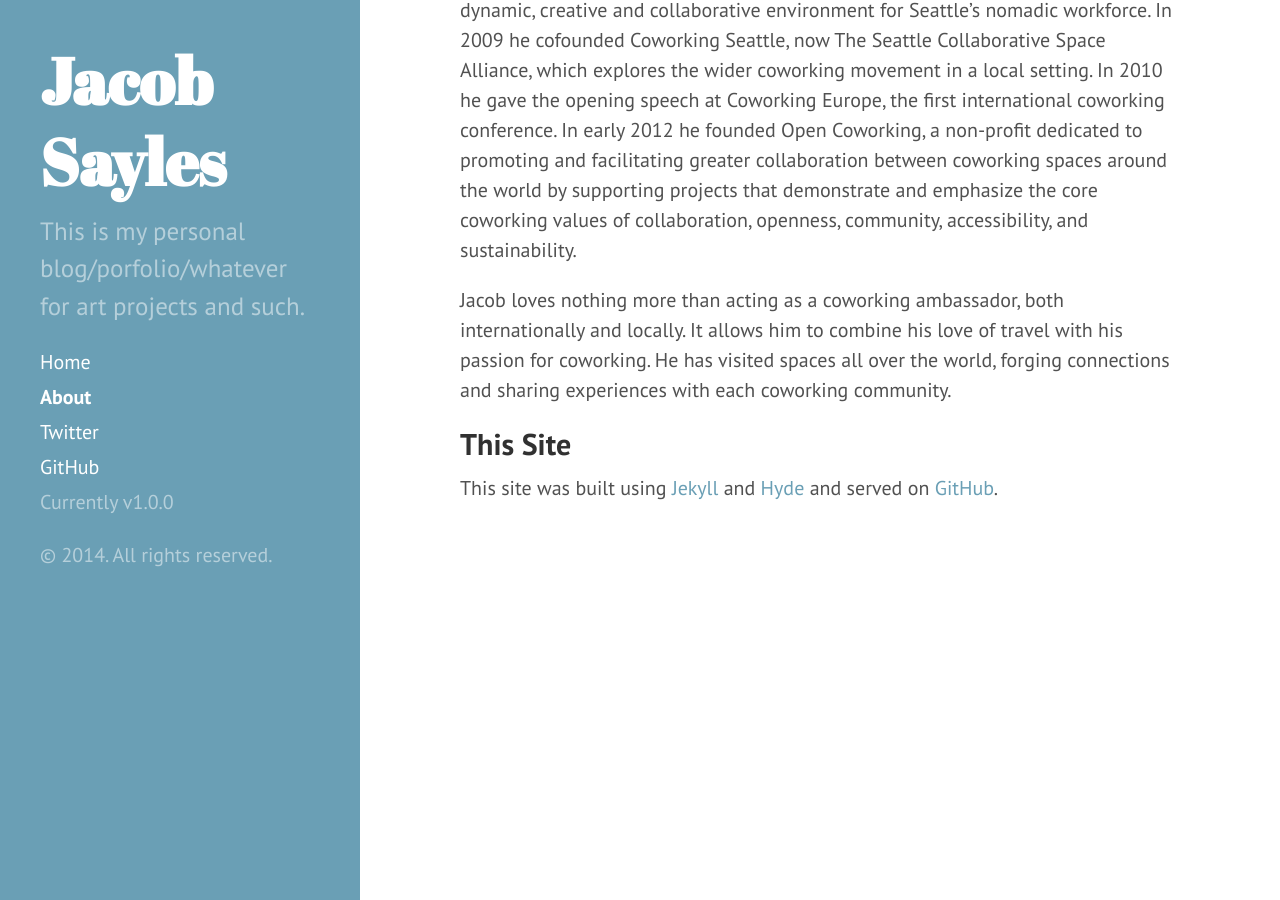
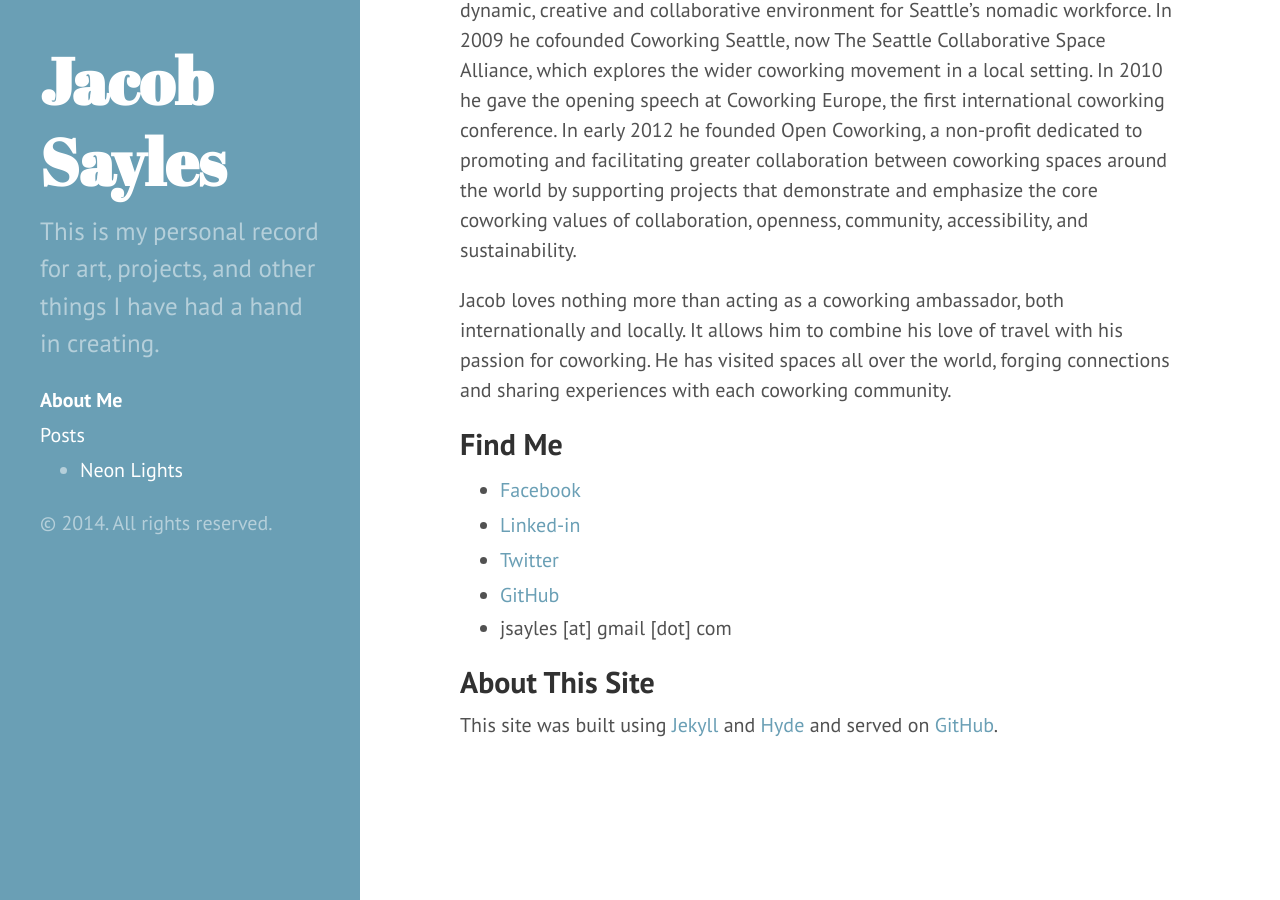
Before and after one commit to jsayles/jsayles.github.io, a Jekyll site: the page built from about.md, in a window 1280 px wide and 900 px high, scrolled down 542 px. Built offline with Jekyll 4.4.1, drawn with Linux system fonts in a browser that asks for light colours; Markdown is read by kramdown in place of the engine named in the settings.

Commit message:
better about page, configuration and posts list

```diff
--- a/_config.yml
+++ b/_config.yml
@@ -11,17 +11,15 @@ permalink:    pretty
 baseurl:      /
 paginate:     1
 
-# Setup
+# Site Details
 title:        Jacob Sayles
-tagline:      'A personal blog'
-description:  'This is my personal blog/porfolio/whatever for art projects and such.'
-#url:          http://jacobsayles.com
-url:          http://jsayles.github.io
-author:
-   name:      Jacob Sayles
-   email:     jsayles@gmail.com
+tagline:      'A personal page'
+description:  'This is my personal record for art, projects, and other things I have had a hand in creating.'
 
 # Custom vars
 version:       1.0.0
+facebook_url:  https://facebook.com/jsayles
+linkedin_url:  https://linkedin.com/pub/jacob-sayles
 github_url:    https://github.com/jsayles
 twitter_url:   https://twitter.com/jacobsayles
+email:     jsayles@gmail.com
--- a/_includes/sidebar.html
+++ b/_includes/sidebar.html
@@ -10,7 +10,7 @@
     </div>
 
     <nav class="sidebar-nav">
-      <a class="sidebar-nav-item{% if page.url == site.baseurl %} active{% endif %}" href="{{ site.baseurl }}">Home</a>
+      <!--<a class="sidebar-nav-item{% if page.url == site.baseurl %} active{% endif %}" href="{{ site.baseurl }}">Home</a>-->
 
       {% comment %}
         The code below dynamically generates a sidebar nav of pages with
@@ -25,10 +25,19 @@
           {% endif %}
         {% endif %}
       {% endfor %}
+      </ul>
 
-      <a class="sidebar-nav-item" href="{{ site.twitter_url }}">Twitter</a>
-      <a class="sidebar-nav-item" href="{{ site.github_url }}">GitHub</a>
-      <span class="sidebar-nav-item">Currently v{{ site.version }}</span>
+      <a class="sidebar-nav-item{% if page.url == site.baseurl %} active{% endif %}" href="{{ site.baseurl }}">Posts</a>
+      <ul>
+      {% assign post_list = site.posts %}
+      {% for node in post_list %}
+        {% if node.title != null %}
+          {% if node.layout == "post" %}
+            <li><a class="sidebar-nav-item" href="{{ node.url }}">{{ node.title }}</a></li>
+          {% endif %}
+        {% endif %}
+      {% endfor %}
+      </ul>
     </nav>
 
     <p>&copy; {{ site.time | date: '%Y' }}. All rights reserved.</p>
--- a/about.md
+++ b/about.md
@@ -1,6 +1,6 @@
 ---
 layout: page
-title: About
+title: About Me
 ---
 
 <p>
@@ -24,7 +24,16 @@ locally. It allows him to combine his love of travel with his passion for cowork
 has visited spaces all over the world, forging connections and sharing experiences with
 each coworking community.
 
-## This Site
+## Find Me
+<ul>
+<li><a class="sidebar-nav-item" href="{{ site.facebook_url }}">Facebook</a></li>
+<li><a class="sidebar-nav-item" href="{{ site.linkedin_url }}">Linked-in</a></li>
+<li><a class="sidebar-nav-item" href="{{ site.twitter_url }}">Twitter</a></li>
+<li><a class="sidebar-nav-item" href="{{ site.github_url }}">GitHub</a></li>
+<li>jsayles [at] gmail [dot] com</li>
+</ul>
+
+## About This Site
 
 This site was built using [Jekyll](http://jekyllrb.com) and [Hyde](http://hyde.getpoole.com/)
 and served on [GitHub](http://github.com).
```
